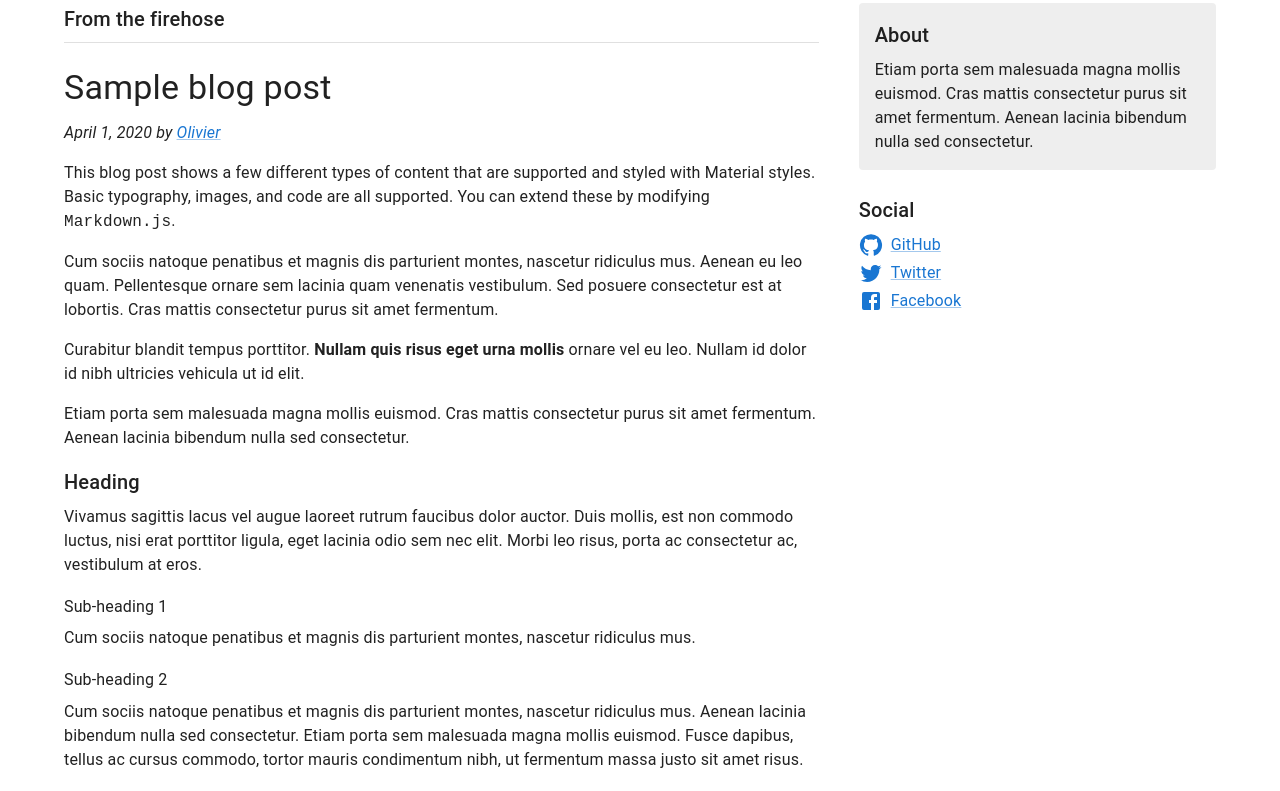
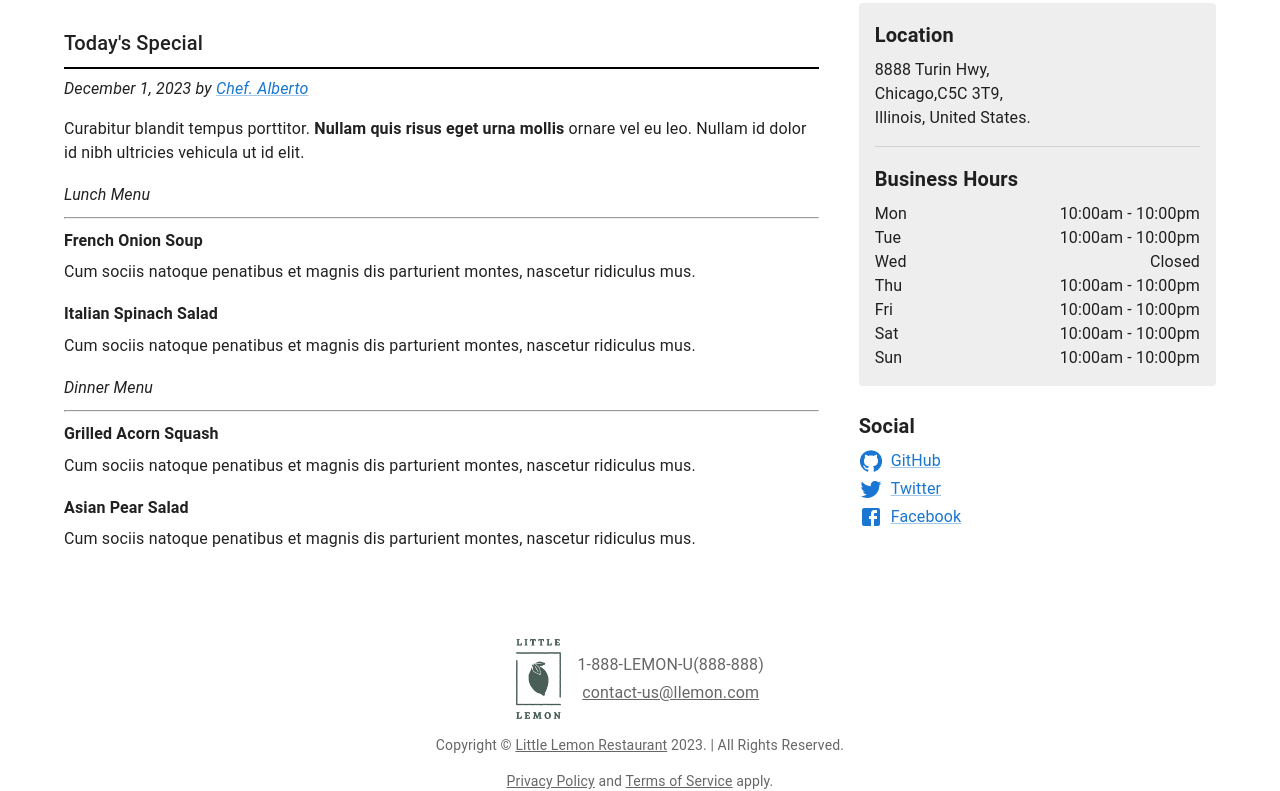
Before and after one commit to yunji0387/meta-fe-capstone, a React (Create React App) app: page / in a window 1280 px wide. Shown: the part 680-1471 px from the top of the page. Built offline with nearby package versions, Linux system fonts and the light colour scheme.

Commit message:
update home menu

```diff
--- a/src/components/Footer.js
+++ b/src/components/Footer.js
@@ -24,21 +24,25 @@ function Copyright() {
   );
 }
 
+function Policy() {
+  return (
+    <Typography variant="body2" color="text.secondary" align="center" marginTop={2}>
+      <Link color="inherit" href="">
+        Privacy Policy
+      </Link>
+      {' and '}
+      <Link color="inherit" href="">
+        Terms of Service
+      </Link>
+      {' apply.'}
+    </Typography>
+  );
+}
+
 function Footer() {
   return (
     <Box component="footer" sx={{ bgcolor: 'background.paper', py: 6 }}>
       <Container maxWidth="lg">
-        {/* <Box
-          component="img"
-          sx={{
-            display: 'inline-flex',
-            justifyContent: 'center',
-            height: 80,
-            display: { xs: 'none', sm: 'block' }
-          }}
-          alt="Little Lemon Footer Logo"
-          src={FooterLogo}
-        /> */}
         <Box
           sx={{
             display: 'flex',
@@ -83,6 +87,7 @@ function Footer() {
           </Box>
         </Box>
         <Copyright />
+        <Policy />
       </Container>
     </Box>
   );
--- a/src/components/Main.js
+++ b/src/components/Main.js
@@ -1,12 +1,10 @@
 import React, { useEffect, useState } from 'react';
 import PropTypes from 'prop-types';
 import Grid from '@mui/material/Grid';
-import Typography from '@mui/material/Typography';
-import Divider from '@mui/material/Divider';
 import Markdown from './Markdown';
 
 function Main(props) {
-  const { posts, title } = props;
+  const { posts } = props;
   const [markdownContent, setMarkdownContent] = useState([]);
 
   useEffect(() => {
@@ -37,10 +35,6 @@ function Main(props) {
         },
       }}
     >
-      <Typography variant="h6" gutterBottom>
-        {title}
-      </Typography>
-      <Divider />
       {markdownContent.map((content, index) => (
         <Markdown className="markdown" key={index}>
           {content}
@@ -56,55 +50,3 @@ Main.propTypes = {
 };
 
 export default Main;
-
-
-// import * as React from 'react';
-// import PropTypes from 'prop-types';
-// import Grid from '@mui/material/Grid';
-// import Typography from '@mui/material/Typography';
-// import Divider from '@mui/material/Divider';
-// import Markdown from './Markdown';
-
-// function Main(props) {
-//   const { posts, title } = props;
-
-//   return (
-//     <Grid
-//       item
-//       xs={12}
-//       md={8}
-//       sx={{
-//         '& .markdown': {
-//           py: 3,
-//         },
-//       }}
-//     >
-//       <Typography variant="h6" gutterBottom>
-//         {title}
-//       </Typography>
-//       <Divider />
-//       {posts.map((post) => (
-//         fetch(post)
-//           .then(response => response.text())
-//           .then(text => {
-//             // Logs a string of Markdown content.
-//             // Now you could use e.g. <rexxars/react-markdown> to render it.
-//             console.log(text);
-//             <Markdown className="markdown" key={post.substring(0, 40)}>
-//               {post}
-//             </Markdown>
-//           });
-//       {/* <Markdown className="markdown" key={post.substring(0, 40)}>
-//         {post}
-//       </Markdown> */}
-//       ))}
-//     </Grid>
-//   );
-// }
-
-// Main.propTypes = {
-//   posts: PropTypes.arrayOf(PropTypes.string).isRequired,
-//   title: PropTypes.string.isRequired,
-// };
-
-// export default Main;
--- a/src/components/SideSection.js
+++ b/src/components/SideSection.js
@@ -5,19 +5,33 @@ import Stack from '@mui/material/Stack';
 import Paper from '@mui/material/Paper';
 import Typography from '@mui/material/Typography';
 import Link from '@mui/material/Link';
+import Divider from '@mui/material/Divider';
 
 function SideSection(props) {
-  const { description, social, title } = props;
+  const { address, businessHours, social } = props;
 
   return (
     <Grid item xs={12} md={4}>
       <Paper elevation={0} sx={{ p: 2, bgcolor: 'grey.200' }}>
-        <Typography variant="h6" gutterBottom>
-          {title}
+        <Typography variant="h6" gutterBottom sx={{fontWeight: 'bold'}}>
+          Location
         </Typography>
-        <Typography>{description}</Typography>
+        <Typography>{address.addressLine},</Typography>
+        <Typography>{address.city},{address.postalCode},</Typography>
+        <Typography>{address.state}, {address.country}.</Typography>
+        <Divider sx={{marginTop:2,marginBottom:2}} />
+        <Typography variant="h6" gutterBottom sx={{fontWeight: 'bold'}}>
+          Business Hours
+        </Typography>
+        {Object.entries(businessHours).map(([day, hours]) => (
+          <div key={day} style={{ display: 'flex', justifyContent: 'space-between' }}>
+            <Typography>{`${day}`}</Typography>
+            <Typography>{hours}</Typography>
+          </div>
+        ))}
       </Paper>
-      <Typography variant="h6" gutterBottom sx={{ mt: 3 }}>
+
+      <Typography variant="h6" gutterBottom sx={{ mt: 3, fontWeight: 'bold' }}>
         Social
       </Typography>
       {social.map((network) => (
@@ -39,13 +53,6 @@ function SideSection(props) {
 }
 
 SideSection.propTypes = {
-  archives: PropTypes.arrayOf(
-    PropTypes.shape({
-      title: PropTypes.string.isRequired,
-      url: PropTypes.string.isRequired,
-    }),
-  ).isRequired,
-  description: PropTypes.string.isRequired,
   social: PropTypes.arrayOf(
     PropTypes.shape({
       icon: PropTypes.elementType,
--- a/src/posts/blog-post-1.md
+++ /dev/null
@@ -1,46 +0,0 @@
-# Sample blog post
-
-_April 1, 2020 by [Olivier](/)_
-
-This blog post shows a few different types of content that are supported and styled with
-Material styles. Basic typography, images, and code are all supported.
-You can extend these by modifying `Markdown.js`.
-
-Cum sociis natoque penatibus et magnis dis parturient montes, nascetur ridiculus mus.
-Aenean eu leo quam. Pellentesque ornare sem lacinia quam venenatis vestibulum.
-Sed posuere consectetur est at lobortis. Cras mattis consectetur purus sit amet fermentum.
-
-Curabitur blandit tempus porttitor. **Nullam quis risus eget urna mollis** ornare vel eu leo.
-Nullam id dolor id nibh ultricies vehicula ut id elit.
-
-Etiam porta sem malesuada magna mollis euismod. Cras mattis consectetur purus sit amet fermentum.
-Aenean lacinia bibendum nulla sed consectetur.
-
-## Heading
-
-Vivamus sagittis lacus vel augue laoreet rutrum faucibus dolor auctor.
-Duis mollis, est non commodo luctus, nisi erat porttitor ligula, eget lacinia odio sem nec elit.
-Morbi leo risus, porta ac consectetur ac, vestibulum at eros.
-
-### Sub-heading 1
-
-Cum sociis natoque penatibus et magnis dis parturient montes, nascetur ridiculus mus.
-
-### Sub-heading 2
-
-Cum sociis natoque penatibus et magnis dis parturient montes, nascetur ridiculus mus.
-Aenean lacinia bibendum nulla sed consectetur. Etiam porta sem malesuada magna mollis euismod.
-Fusce dapibus, tellus ac cursus commodo, tortor mauris condimentum nibh, ut fermentum massa justo
-sit amet risus.
-
-- Praesent commodo cursus magna, vel scelerisque nisl consectetur et.
-- Donec id elit non mi porta gravida at eget metus.
-- Nulla vitae elit libero, a pharetra augue.
-
-Donec ullamcorper nulla non metus auctor fringilla. Nulla vitae elit libero, a pharetra augue.
-
-1. Vestibulum id ligula porta felis euismod semper.
-1. Cum sociis natoque penatibus et magnis dis parturient montes, nascetur ridiculus mus.
-1. Maecenas sed diam eget risus varius blandit sit amet non magna.
-
-Cras mattis consectetur purus sit amet fermentum. Sed posuere consectetur est at lobortis.
--- a/src/posts/blog-post-2.md
+++ /dev/null
@@ -1,17 +0,0 @@
-# Another blog post
-
-_March 23, 2020 by [Matt](/)_
-
-Cum sociis natoque penatibus et magnis dis parturient montes, nascetur ridiculus mus.
-Aenean eu leo quam. Pellentesque ornare sem lacinia quam venenatis vestibulum.
-Sed posuere consectetur est at lobortis. Cras mattis consectetur purus sit amet fermentum.
-
-Curabitur blandit tempus porttitor. **Nullam quis risus eget urna mollis** ornare vel eu leo.
-Nullam id dolor id nibh ultricies vehicula ut id elit.
-
-Etiam porta sem malesuada magna mollis euismod. Cras mattis consectetur purus sit amet fermentum.
-Aenean lacinia bibendum nulla sed consectetur.
-
-Vivamus sagittis lacus vel augue laoreet rutrum faucibus dolor auctor.
-Duis mollis, est non commodo luctus, nisi erat porttitor ligula, eget lacinia odio sem nec elit.
-Morbi leo risus, porta ac consectetur ac, vestibulum at eros.
--- a/src/posts/blog-post-3.md
+++ /dev/null
@@ -1,17 +0,0 @@
-# New feature
-
-_March 14, 2020 by [Tom](/)_
-
-Cum sociis natoque penatibus et magnis dis parturient montes, nascetur ridiculus mus.
-Aenean lacinia bibendum nulla sed consectetur. Etiam porta sem malesuada magna mollis euismod.
-Fusce dapibus, tellus ac cursus commodo, tortor mauris condimentum nibh,
-ut fermentum massa justo sit amet risus.
-
-- Praesent commodo cursus magna, vel scelerisque nisl consectetur et.
-- Donec id elit non mi porta gravida at eget metus.
-- Nulla vitae elit libero, a pharetra augue.
-
-Etiam porta sem malesuada magna mollis euismod. Cras mattis consectetur purus sit amet fermentum.
-Aenean lacinia bibendum nulla sed consectetur.
-
-Donec ullamcorper nulla non metus auctor fringilla. Nulla vitae elit libero, a pharetra augue.
--- /dev/null
+++ b/src/posts/home-today-special.md
@@ -0,0 +1,28 @@
+## Today's Special
+
+<hr style="border:1px solid black">
+
+_December 1, 2023 by [Chef. Alberto](/)_
+
+Curabitur blandit tempus porttitor. **Nullam quis risus eget urna mollis** ornare vel eu leo.
+Nullam id dolor id nibh ultricies vehicula ut id elit.
+
+### _Lunch Menu_
+
+---
+
+### **French Onion Soup**
+Cum sociis natoque penatibus et magnis dis parturient montes, nascetur ridiculus mus.
+
+### **Italian Spinach Salad**
+Cum sociis natoque penatibus et magnis dis parturient montes, nascetur ridiculus mus.
+
+### _Dinner Menu_
+
+---
+
+### **Grilled Acorn Squash**
+Cum sociis natoque penatibus et magnis dis parturient montes, nascetur ridiculus mus.
+
+### **Asian Pear Salad**
+Cum sociis natoque penatibus et magnis dis parturient montes, nascetur ridiculus mus.
--- a/src/scenes/Home.js
+++ b/src/scenes/Home.js
@@ -14,9 +14,8 @@ import GitHubIcon from '@mui/icons-material/GitHub';
 import FacebookIcon from '@mui/icons-material/Facebook';
 import TwitterIcon from '@mui/icons-material/Twitter';
 
-import post1 from '../posts/blog-post-1.md';
-import post2 from '../posts/blog-post-2.md';
-import post3 from '../posts/blog-post-3.md';
+import homePost from '../posts/home-today-special.md';
+const posts = [homePost];
 
 const mainFeaturedPost = {
     title: 'Little Lemon',
@@ -47,9 +46,6 @@ const featuredPosts = [
     },
 ];
 
-
-const posts = [post1, post2, post3];
-
 const sidesection = {
   title: 'About',
   description:
@@ -60,6 +56,26 @@ const sidesection = {
     { name: 'Facebook', icon: FacebookIcon },
   ],
 };
+
+const address = {
+    addressLine: '8888 Turin Hwy',
+    city: 'Chicago',
+    postalCode: 'C5C 3T9',
+    state: 'Illinois',
+    country: 'United States'
+};
+
+const businessHours = {
+    Mon: '10:00am - 10:00pm',
+    Tue: '10:00am - 10:00pm',
+    Wed: 'Closed',
+    Thu: '10:00am - 10:00pm',
+    Fri: '10:00am - 10:00pm',
+    Sat: '10:00am - 10:00pm',
+    Sun: '10:00am - 10:00pm'
+};
+
+
 
 // TODO remove, this demo shouldn't need to reset the theme.
 const defaultTheme = createTheme();
@@ -84,11 +100,13 @@ export default function Home() {
                         ))}
                     </Grid>
                     <Grid container spacing={5} sx={{ mt: 3 }}>
-                        <Main title="From the firehose" posts={posts} />
+                        <Main posts={posts} />
                         <SideSection
                             title={sidesection.title}
                             description={sidesection.description}
                             archives={sidesection.archives}
+                            address={address}
+                            businessHours={businessHours}
                             social={sidesection.social}
                         />
                     </Grid>
```
